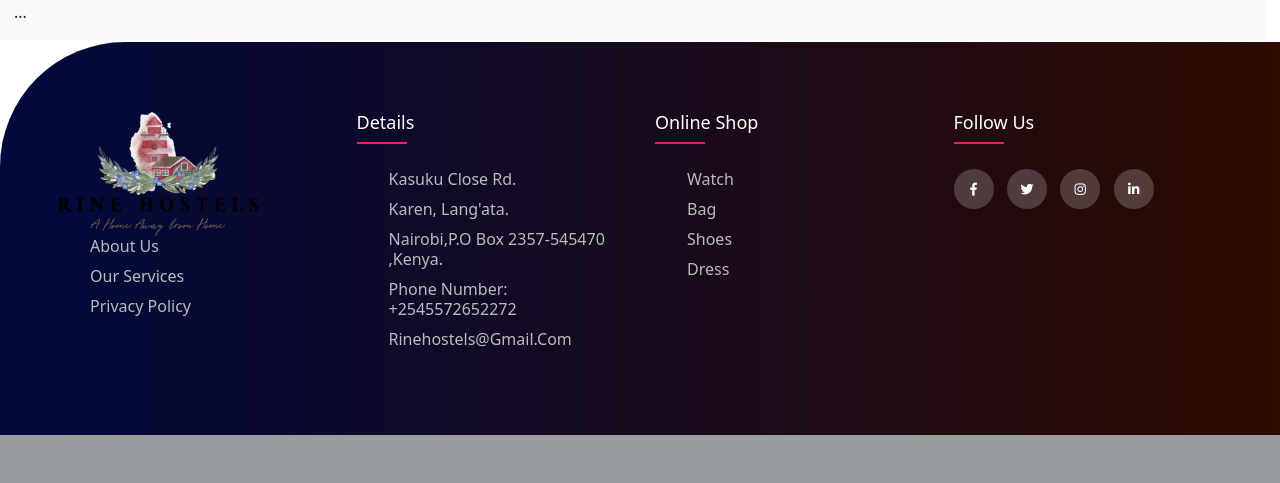
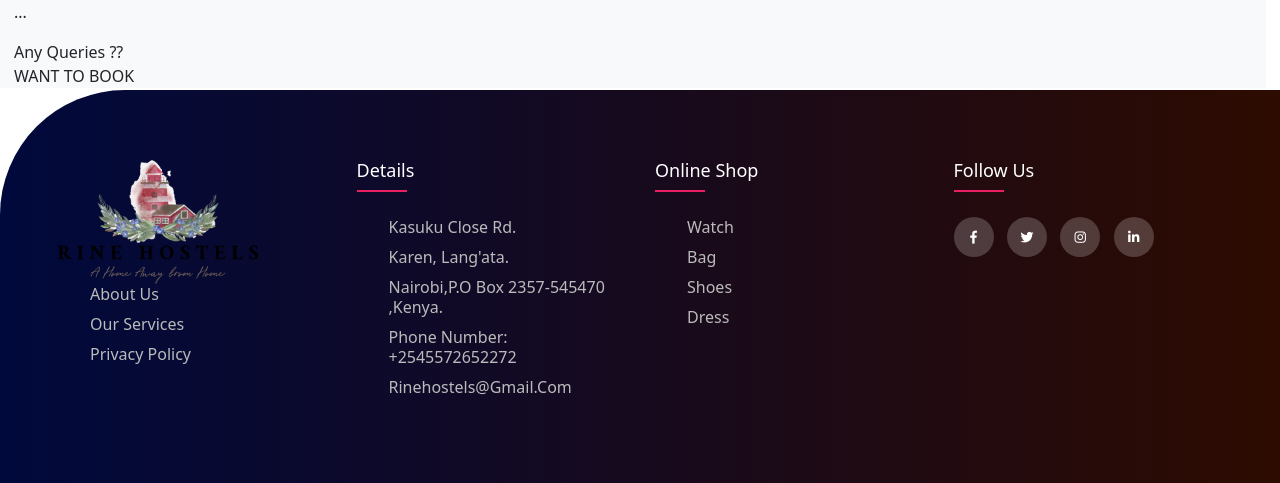
Before and after one commit to Eugene-Kabeyi/rine__hostels, a PHP site: page /home.php in a window 1280 px wide. Shown: the part 1230-1713 px from the top of the page. Before the commit the page ends 1665 px from the top, so only its background shows below. Run offline with PHP 8.4, Linux system fonts and the light colour scheme; some libraries are stand-ins or nearby versions.

Commit message:
new update 18/11/2022 10.56

```diff
--- a/header.php
+++ b/header.php
@@ -55,8 +55,8 @@
                                             Questions??
                                         </a>
                                         <ul class="dropdown-menu">
-                                            <li><a class="dropdown-item" href="#">How do I pay?</a></li>
-                                            <li><a class="dropdown-item" href="#">Are there any other miscallenous cost?
+                                            <li><a class="dropdown-item" href="#" onclick="">How do I pay?</a></li>
+                                            <li><a class="dropdown-item" href="#" onclick="">Are there any other miscallenous cost?
                                                     </self-contined></a></li>
                                             <li>
                                                 <hr class="dropdown-divider">
--- a/home.php
+++ b/home.php
@@ -67,9 +67,16 @@ include "header.php"?>
             ...
         </table>
     </div>
+    <div>
+        <span>Any Queries ??</span>
+        <br>
+        <span>WANT TO BOOK </span>
+    </div>
 
 
 </div>
+<div class="push"></div>
+
 </main>
 
 <?php
--- a/org.php
+++ b/org.php
@@ -40,11 +40,15 @@ include "header.php"?>
             <div>
                 <hr>
             </div>
-            <div class="push"></div>
+            <div class="button_end">
+                <input class="btn btn-outline-info" type="submit" value="Submit" name="submit">
+            </div>
+
 
         </div>
     </div>
 </div>
+<div class="push"></div>
 
 </main>
 
```
Also changed, not shown: aboutus.php (+39 -33 lines), book.php (+8 -1 lines), nextofkin.php (+4 -4 lines).
